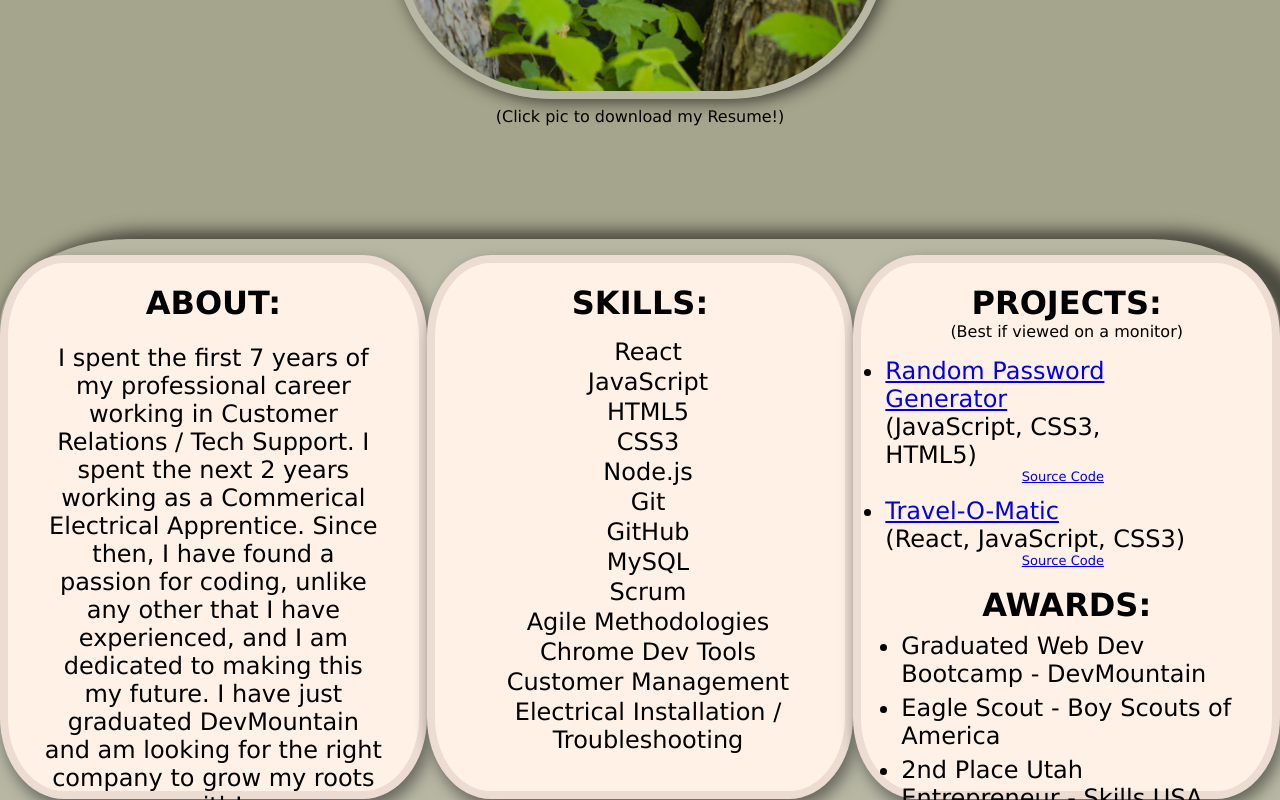
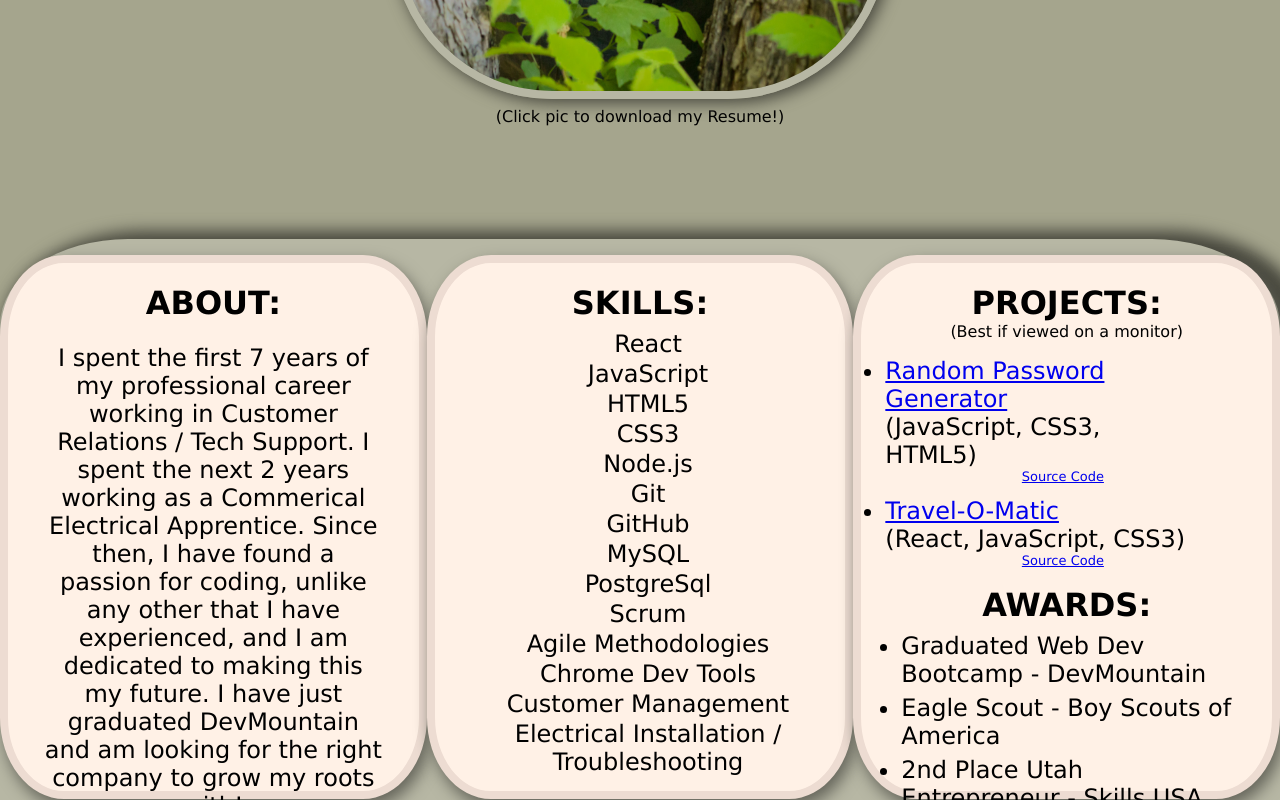
Before and after one commit to JaLeeKi/myPortfolio, a React (Create React App) app: page / in a window 1280 px wide. Shown: the part 613-1413 px from the top of the page. Built offline with nearby package versions, Linux system fonts and the light colour scheme.

Commit message:
added postgres to skills

```diff
--- a/src/index.css
+++ b/src/index.css
@@ -199,7 +199,7 @@ body {
 
 .skills {
   text-align: center;
-  margin-bottom: 0.5em;
+  margin-bottom: 0.25em;
 }
 
 .sReact {
@@ -287,6 +287,17 @@ body {
 }
 
 .sSQL:hover {
+  margin-top: 0.5em;
+  margin-bottom: 0.5em;
+}
+
+.sPost {
+  transition-property: margin-top, margin-bottom;
+  transition-duration: 0.25s, 0.25s;
+  height: 1.25em;
+}
+
+.sPost:hover {
   margin-top: 0.5em;
   margin-bottom: 0.5em;
 }
--- a/src/views/LandingPage.js
+++ b/src/views/LandingPage.js
@@ -42,6 +42,7 @@ export default function LandingPage() {
                 <li className="sGit">Git</li>
                 <li className="sGith">GitHub</li>
                 <li className="sSQL">MySQL</li>
+                <li className="sPost">PostgreSql</li>
                 <li className="sScrum">Scrum</li>
                 <li className="sAgile">Agile Methodologies</li>
                 <li className="sChrome">Chrome Dev Tools</li>
```
